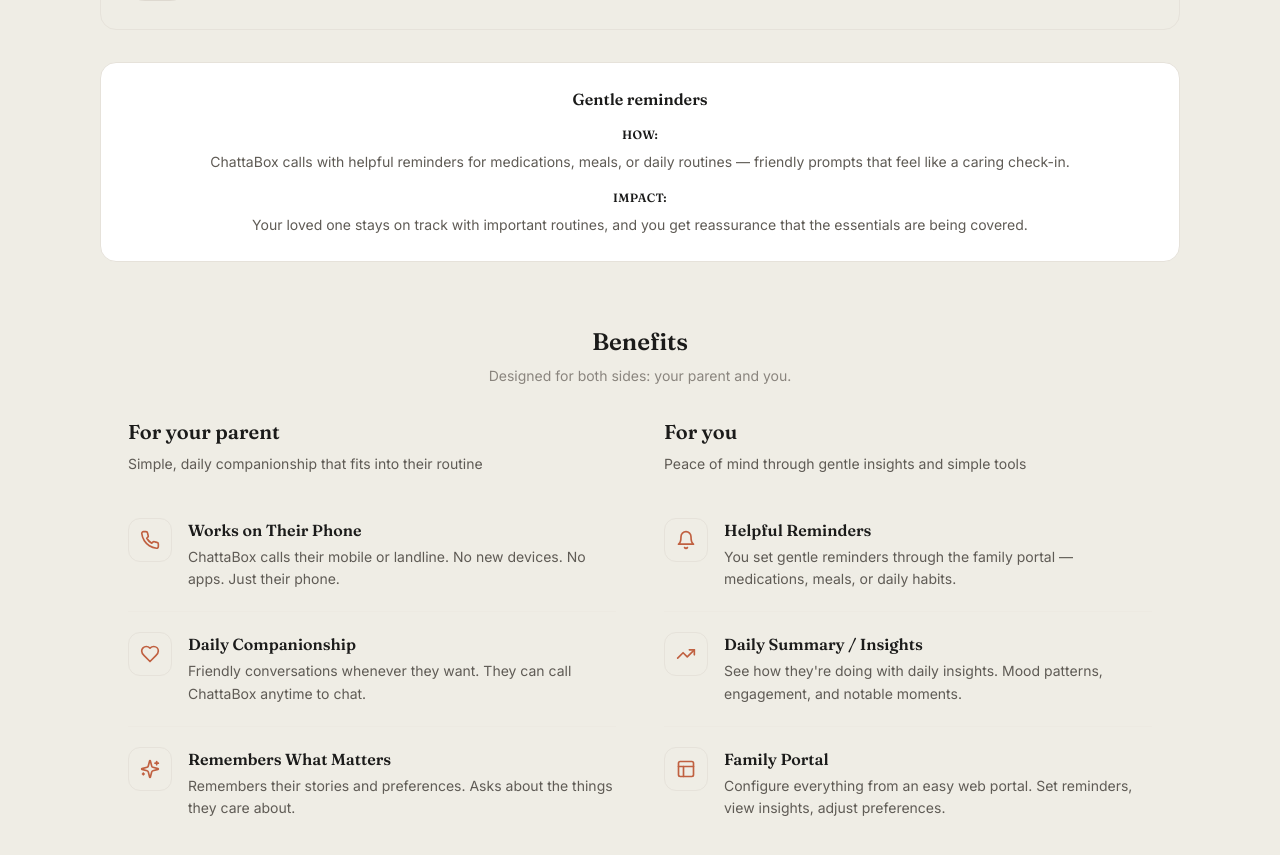
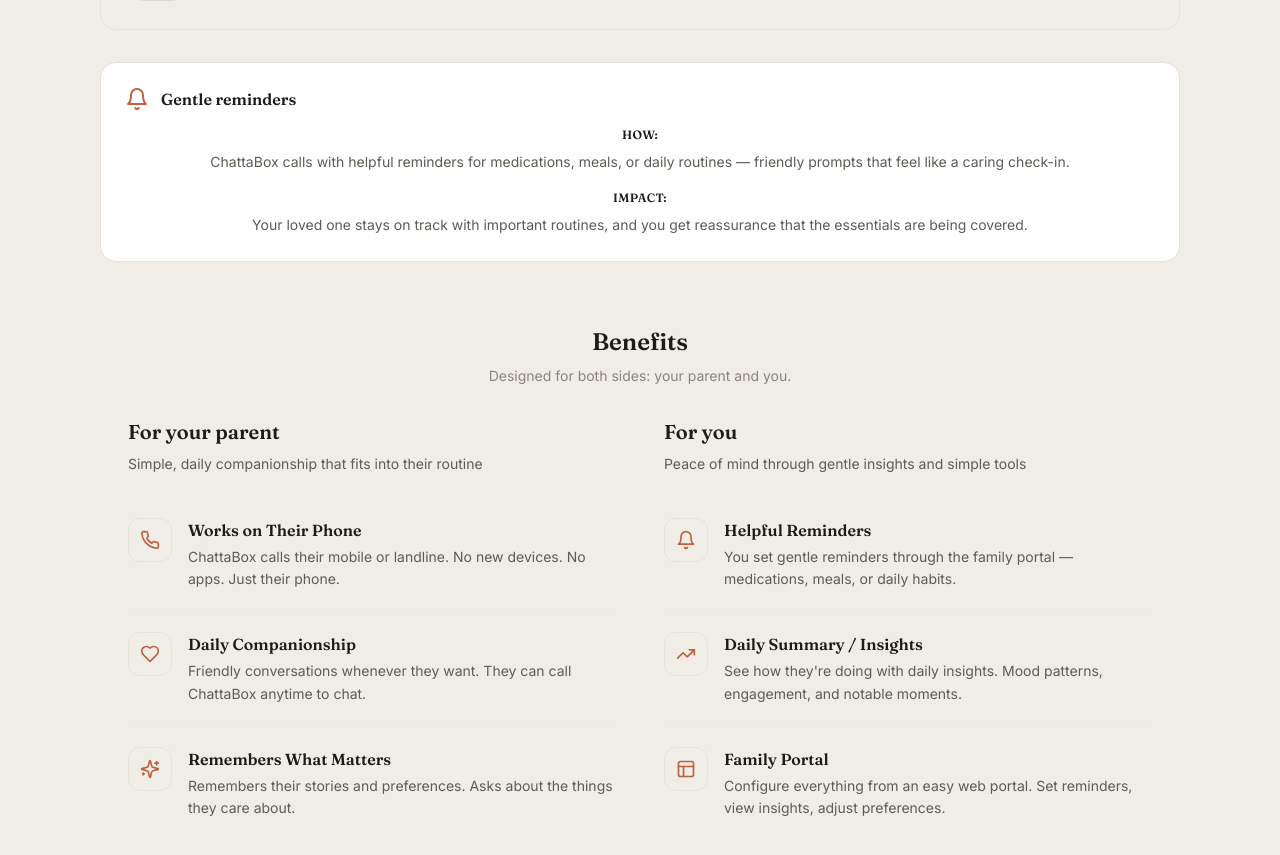
Before and after one commit to hawkpersonal/ChattaBox-Public-Website, a React (Vite) app: page / in a window 1280 px wide. Shown: the part 1116-1971 px from the top of the page. Built offline with nearby package versions, Linux system fonts and the light colour scheme.

Commit message:
Move icon to left of title in detail card

```diff
--- a/src/components/sections/Features.tsx
+++ b/src/components/sections/Features.tsx
@@ -348,14 +348,25 @@
 
           {/* Detail Panel */}
           <div className="rounded-2xl border border-[#E6E2DA] bg-white p-5 md:p-6">
-            <div className="space-y-4 text-center">
-              {/* Title */}
-              <h4 className="font-semibold text-base text-[#1B1B1A]">
-                {activeStepData.title}
-              </h4>
+            <div className="space-y-4">
+              {/* Title with Icon */}
+              <div className="flex items-center gap-3">
+                {(() => {
+                  const Icon = activeStepData.icon;
+                  return (
+                    <Icon
+                      className="h-6 w-6 text-[#C06040] flex-shrink-0"
+                      strokeWidth={2}
+                    />
+                  );
+                })()}
+                <h4 className="font-semibold text-base text-[#1B1B1A]">
+                  {activeStepData.title}
+                </h4>
+              </div>
 
               {/* How Section */}
-              <div>
+              <div className="text-center">
                 <h5 className="text-xs font-semibold uppercase tracking-wide text-[#1B1B1A] mb-2">
                   How:
                 </h5>
@@ -365,7 +376,7 @@
               </div>
 
               {/* Impact Section */}
-              <div>
+              <div className="text-center">
                 <h5 className="text-xs font-semibold uppercase tracking-wide text-[#1B1B1A] mb-2">
                   Impact:
                 </h5>
```
